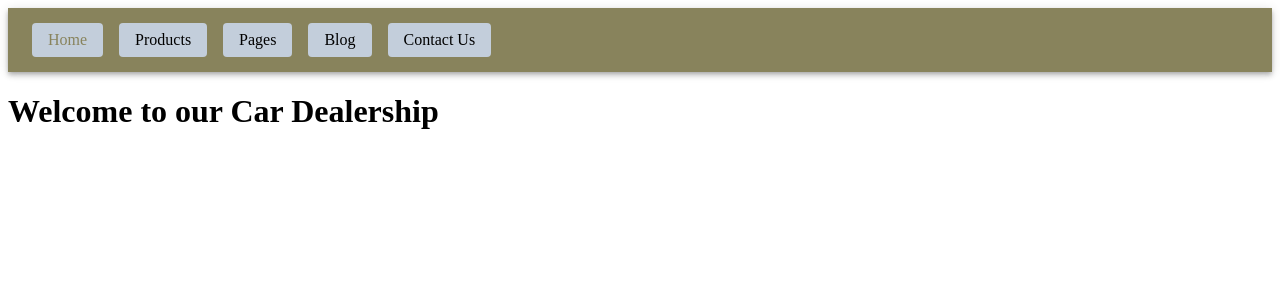
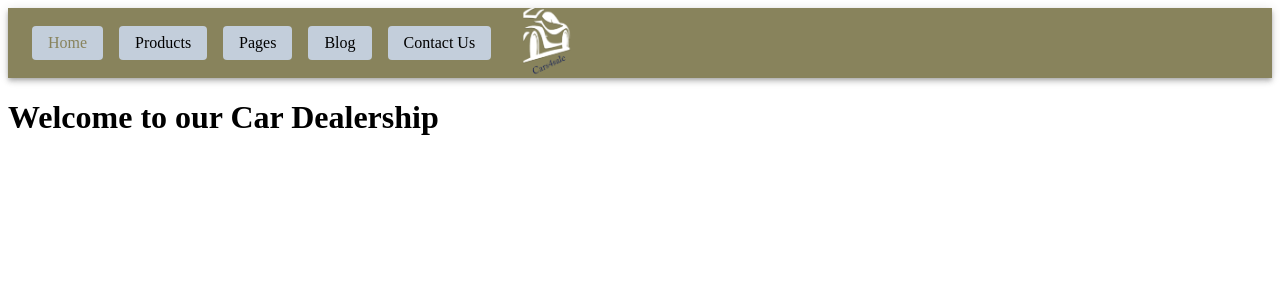
Before and after one commit to bk275/IS218Fall2023FinalProject, a Next.js app in the folder car-website/: page / in a window 1280 px wide. Shown: the top 300 px of the page. Built offline with nearby package versions, Linux system fonts and the light colour scheme.

Commit message:
Added our Logo

```diff
--- a/car-website/components/Navbar.js
+++ b/car-website/components/Navbar.js
@@ -74,10 +74,17 @@ const Navbar = () => {
             color: '#000',
             fontSize: '1rem',
             cursor: 'pointer',
+            marginRight: '16px',
           }}
         >
           Contact Us
         </Box>
+        {/* Logo Image */}
+        <img
+          src="/car_logo.png"
+          alt="Logo"
+          style={{ height: '70px', maxWidth: '100%', marginLeft: '16px', cursor: 'pointer' }}
+        />
         <Typography variant="h6" component="div" sx={{ flexGrow: 1, textAlign: 'center', color: '#fff' }}>
           {/* Navigation Content Goes Here */}
         </Typography>
```
Also changed, not shown: car-website/public/car_logo.png (added), car-website/public/hero_image.webp (added).
